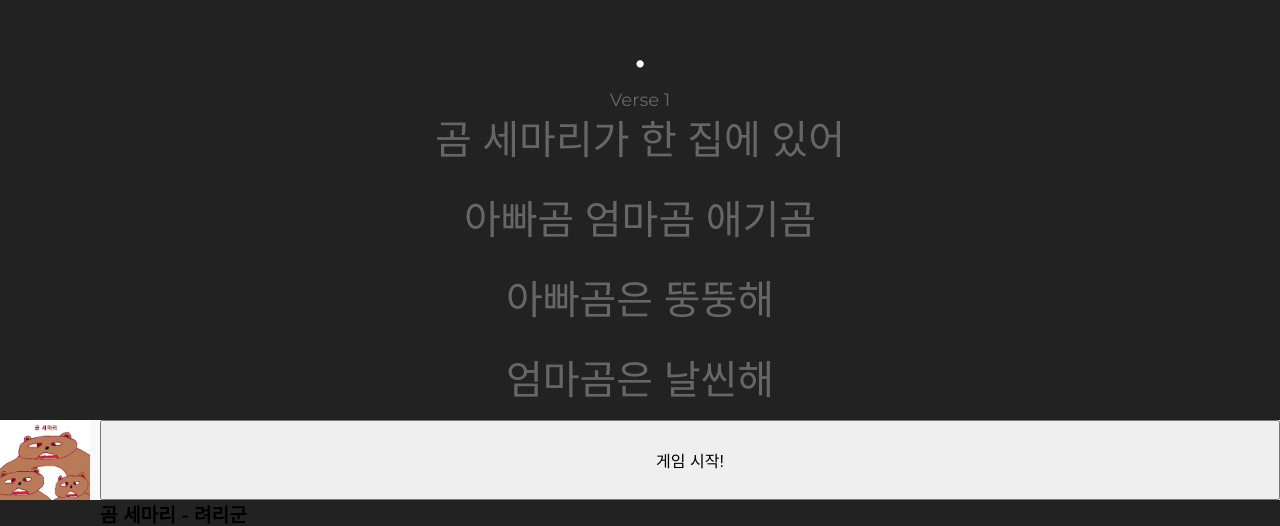
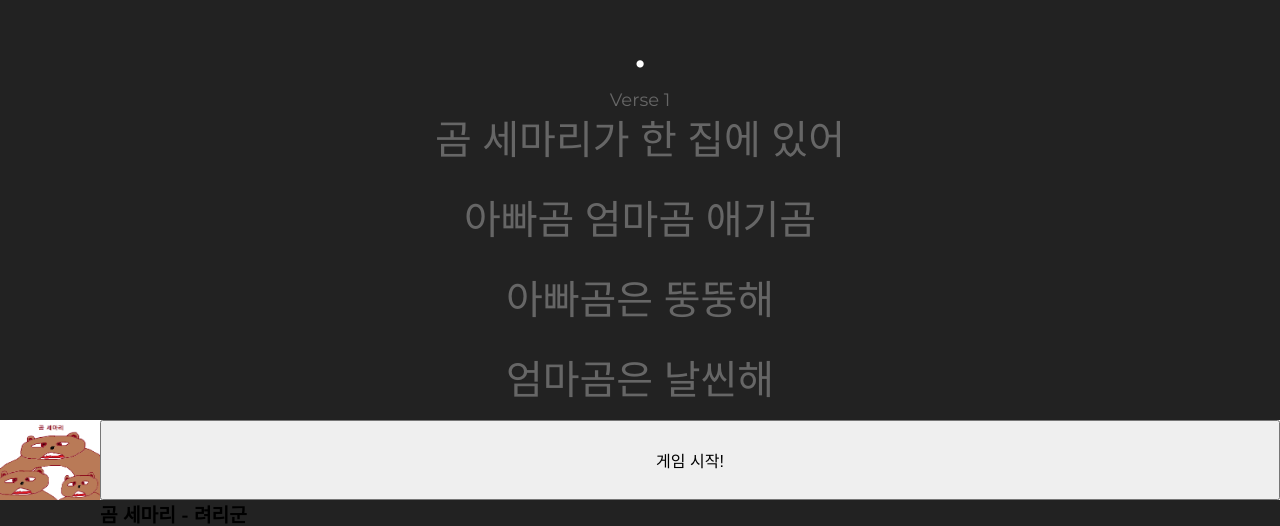
Before and after one commit to SDRLurker/sdrlurker.github.io, a plain HTML site: page typemania/gom3mari/index.html in a window 1280 px wide. Shown: the part 300-826 px from the top of the page. Drawn offline with nearby package versions, Linux system fonts and the light colour scheme.

Commit message:
sdrlurker.github.io - add typemania image.

```diff
--- a/typemania/gom3mari/index.html
+++ b/typemania/gom3mari/index.html
@@ -11,7 +11,7 @@
   <div class="lyrics"></div>
 </div>
 <div class="player">
-   <div class="left"></div>
+   <div class="left"><img src="gom3mari.PNG" width="100" height="80"></div>
    <div class="right">
       <div class="top">
          <button onclick="enableAutoplay()" type="button">게임 시작!</button>
--- a/typemania/gom3mari/style.css
+++ b/typemania/gom3mari/style.css
@@ -60,7 +60,7 @@ body .player {
 }
 body .player .left {
   width: 90px;
-  background-image: url("gom3mari.PNG");
+  background-image: "gom3mari.PNG";
   background-size: cover;
 }
 body .player .right {
```
